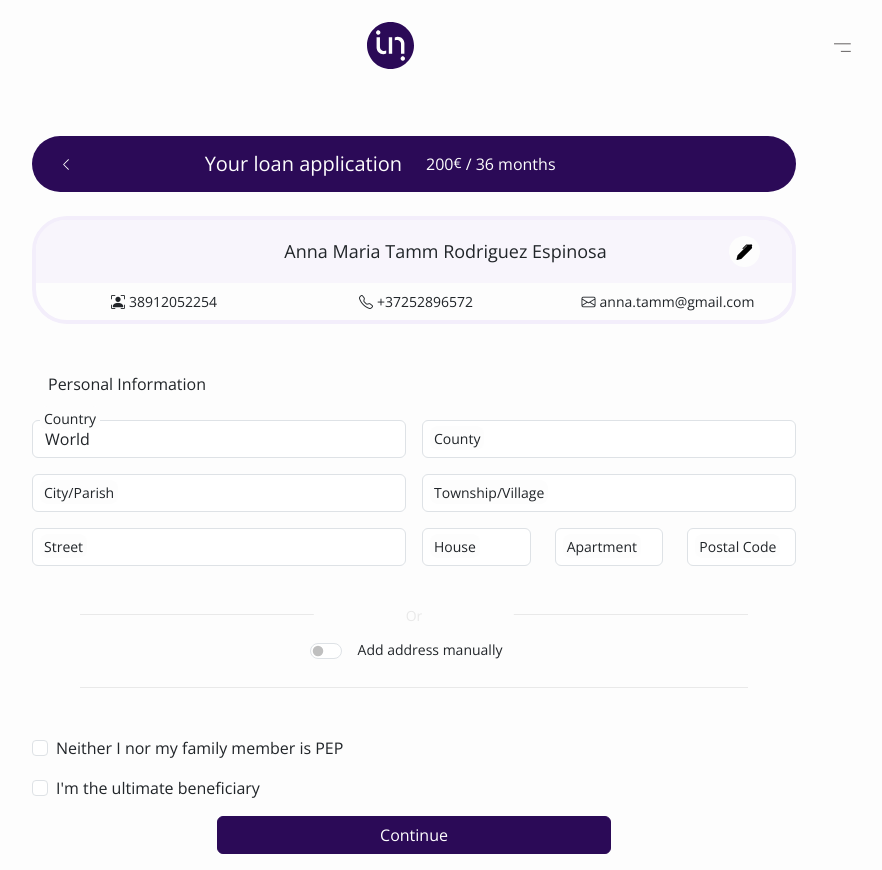
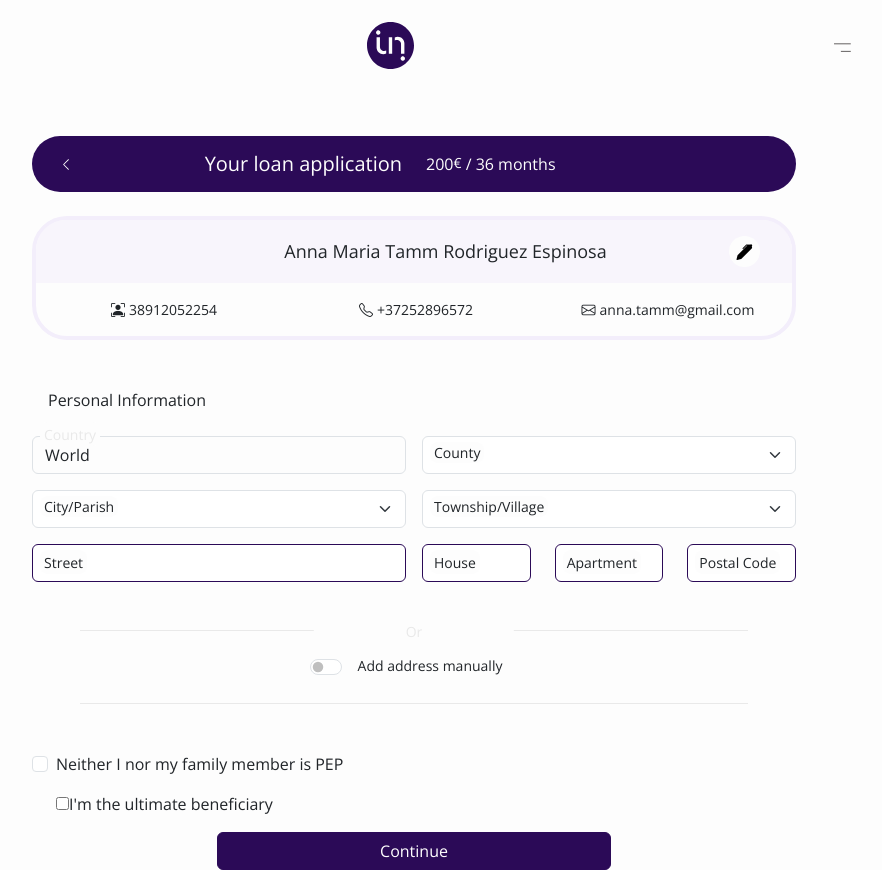
Before and after one commit to dudeDeni/inbank-test, a Vue app: page / in a window 1280 px wide. Shown: the whole page, without its empty margins (226-1108 px from the left). Built offline with nearby package versions, Linux system fonts and the light colour scheme.

Commit message:
added option form

```diff
--- a/src/components/LoanForm.vue
+++ b/src/components/LoanForm.vue
@@ -10,6 +10,7 @@
       <!-- Personal information section -->
       <div class="mb-4 mx-3">Personal Information</div>
       <ManualForm
+        v-if="isFormManual"
         :country="formData.country"
         :city="formData.city"
         :county="formData.county"
@@ -20,7 +21,21 @@
         :postal-code="formData.postalCode"
         @update="updateFields($event)"
       />
-      <!-- <OptionForm /> -->
+      <OptionForm
+        v-if="!isFormManual"
+        :country="formData.country"
+        :city="formData.city"
+        :county="formData.county"
+        :town-ship="formData.townShip"
+        :street="formData.street"
+        :house="formData.house"
+        :apartment="formData.apartment"
+        :postal-code="formData.postalCode"
+        :cities="cities"
+        :counties="counties"
+        :towns="towns"
+        @update="updateFields($event)"
+      />
 
       <CheckboxManual @check-manually="toggleManualFields"/>
 
@@ -30,7 +45,7 @@
       </div>
 
       <div class="mb-3 form-check">
-        <input type="checkbox" class="form-check-input" id="beneficiaryCheck" v-model="formData.beneficiaryCheck">
+        <input type="checkbox" class="" id="beneficiaryCheck" v-model="formData.beneficiaryCheck">
         <label class="form-check-label" for="beneficiaryCheck">I'm the ultimate beneficiary</label>
       </div>
 
@@ -50,6 +65,7 @@ import ManualForm from './forms/ManualForm.vue';
 import { ref } from 'vue'
 import OptionForm from './forms/OptionForm.vue';
 
+
 const formData = ref({
   country: 'World',
   city: null,
@@ -59,10 +75,13 @@ const formData = ref({
   house: null,
   apartment: null,
   postalCode: null,
-  manualAddress: null,
   pepCheck: null,
   beneficiaryCheck: null
 })
+
+const cities = ref(['Tallinn', 'Tartu', 'Pärnu', 'Rapla', 'Jõhvi'])
+const counties = ref(['Harjumaa', 'Ida-Virumaa', 'Põlvamaa', 'Järvamaa', 'Jõgevamaa', 'Saaremaa'])
+const towns = ref(['Keila', 'Kalamaja', 'Pirita', 'Lasnamäe', 'Nõmme', 'Kakumäe'])
 
 const isFormManual = ref(false);
 
--- a/src/components/UserInfoAccordion.vue
+++ b/src/components/UserInfoAccordion.vue
@@ -25,7 +25,7 @@
             <button class="bg-textWhite rounded-circle border-0 " style="width: 31px;height: 31px;" type="button" data-bs-toggle="collapse" data-bs-target="#collapseOne" aria-expanded="true" aria-controls="collapseOne" @click="editForm()"><i class="bi bi-pen-fill"></i></button>
           </div>
         </div>
-        <div id="collapseOne" class="py-2 accordion-collapse collapse show" data-bs-parent="#accordionExample">
+        <div id="collapseOne" class="py-3 accordion-collapse collapse show" data-bs-parent="#accordionExample">
           <div class="row m-0 text-center fs-6">
             <div class="col">
               <i class="bi bi-person-bounding-box mx-1"></i>{{userData.id_code}}
--- a/src/components/forms/ManualForm.vue
+++ b/src/components/forms/ManualForm.vue
@@ -1,7 +1,7 @@
 <template>
   <div class="row g-3 mb-3">
     <div class="col">
-      <CustomInput :label="'Country'" :type="'text'" :id="'country'" :model-value="fields.country" @update="updateField($event, 'country')"/>
+      <CustomInput :disabled="true" :label="'Country'" :type="'text'" :id="'country'" :model-value="fields.country" @update="updateField($event, 'country')"/>
     </div>
     <div class="col">
       <CustomInput :label="'County'" :type="'county'" :id="'county'" :model-value="fields.county" @update="updateField($event, 'county')"/>
@@ -12,7 +12,7 @@
       <CustomInput :label="'City/Parish'" :type="'address-level1'" :id="'address-level1'" :model-value="fields.city" @update="updateField($event, 'city')"/>
     </div>
     <div class="col">
-      <CustomInput :label="'Township/Village'" :type="'town'" :id="'town'" :model-value="fields.townShip" @update="updateField($event, 'town')"/>
+      <CustomInput :label="'Township/Village'" :type="'town'" :id="'town'" :model-value="fields.townShip" @update="updateField($event, 'townShip')"/>
     </div>
   </div>
   <div class="row g-3 mb-3">
--- a/src/components/forms/OptionForm.vue
+++ b/src/components/forms/OptionForm.vue
@@ -1,46 +1,49 @@
 <template>
-  <div class="mb-3">
-    <label for="country" class="form-label">Country</label>
-    <select id="country" class="form-select" v-model="props.country">
-      <option selected>World</option>
-      <!-- Populate with actual country options -->
-    </select>
-  </div>
-
-  <div class="row g-3 mb-3">
-    <div class="col-md">
-      <label for="city" class="form-label">City / Parish</label>
-      <input type="text" id="city" class="form-control" v-model="props.city">
+  <div>
+    <div class="row g-3 mb-3">
+      <div class="col">
+        <CustomInput :disabled="true" :label="'Country'" :type="'text'" :id="'country'" :model-value="fields.country" @update="updateField($event, 'country')"/>
+      </div>
+      <div class="col">
+        <CustomSelect :label="'County'" :id="'county'" :items="props.counties" :model-value="fields.county" @update="updateField($event, 'county')"/>
+      </div>
     </div>
-    <div class="col-md">
-      <label for="county" class="form-label">County</label>
-      <input type="text" id="county" class="form-control" v-model="props.county">
+    <div class="row g-3 mb-3">
+      <div class="col">
+        <CustomSelect :label="'City/Parish'" :id="'address-level1'" :items="props.cities" :model-value="fields.city" @update="updateField($event, 'city')"/>
+      </div>
+      <div class="col">
+        <CustomSelect :label="'Township/Village'" :id="'town'" :items="props.towns" :model-value="fields.townShip" @update="updateField($event, 'town')"/>
+      </div>
     </div>
-  </div>
-
-  <div class="row g-3 mb-3">
-    <div class="col-md">
-      <label for="street" class="form-label">Street</label>
-      <input type="text" id="street" class="form-control" v-model="props.street">
-    </div>
-
-    <div class="col-md-4">
-      <label for="house" class="form-label">House</label>
-      <input type="text" id="house" class="form-control" v-model="props.house">
-    </div>
-
-    <div class="col-md-4">
-      <label for="apartment" class="form-label">Apartment</label>
-      <input type="text" id="apartment" class="form-control" v-model="props.apartment">
-    </div>
-    <div class="col-md-4">
-      <label for="postalCode" class="form-label">Postal Code</label>
-      <input type="text" id="postalCode" class="form-control" v-model="props.postalCode">
+    <div class="row g-3 mb-3">
+      <div class="col">
+        <CustomInput :label="'Street'" :type="'address-line1'" :id="'address-line1'" :model-value="fields.street" @update="updateField($event, 'street')"/>
+      </div>
+      <div class="col">
+        <div class="row">
+          <div class="col">
+            <CustomInput :label="'House'" :type="'house'" :id="'house'" :model-value="fields.house" @update="updateField($event, 'house')"/>
+          </div>
+          <div class="col">
+            <CustomInput :label="'Apartment'" :type="'apartment'" :id="'apartment'" :model-value="fields.apartment" @update="updateField($event, 'apartment')"/>
+          </div>
+          <div class="col">
+            <CustomInput :label="'Postal Code'" :type="'postal_code'" :id="'postal_code'" :model-value="fields.postalCode" @update="updateField($event, 'postalCode')"/>
+          </div>
+        </div>
+      </div>
     </div>
   </div>
 </template>
 
 <script setup>
+import CustomSelect from '../reusables/CustomSelect.vue';
+import CustomInput from '../reusables/CustomInput.vue';
+import { ref } from 'vue'
+
+const emit = defineEmits(['update'])
+
 const props = defineProps({
   country: String,
   city: String,
@@ -49,5 +52,29 @@ const props = defineProps({
   house: String,
   apartment: String,
   postalCode: String,
+  cities: Array,
+  counties: Array,
+  towns: Array
 })
+const fields = ref({
+  country: props.country,
+  city: props.city,
+  county: props.county,
+  townShip: props.townShip,
+  street: props.street,
+  house: props.house,
+  apartment: props.apartment,
+  postalCode: props.postalCode
+})
+
+const updateField = (event, targetField) => {
+  console.log(typeof(event), targetField)
+  fields.value[targetField] = event
+  const payload = {
+    target: targetField,
+    value: event
+  }
+
+  emit('update', payload)
+}
 </script>
--- a/src/components/reusables/CustomInput.vue
+++ b/src/components/reusables/CustomInput.vue
@@ -1,5 +1,5 @@
 <template>
-  <div class="position-relative w-100">
+  <div class="position-relative w-100 fw-lighter" :class="{'text-greyLight': disabled}">
     <div v-if="label" :class="labelClass">
       <label :for="id" class="fs-6"> {{ label }}</label>
     </div>
@@ -10,9 +10,11 @@
       @input="update($event.target.value)"
       v-bind="$attrs"
       class="form-control"
+      :class="{'border border-primary': props.modelValue != '' && !props.modelValue}"
       @focus="toggle('focus')"
       @blur="toggle('blur')"
       :autocomplete="type"
+      :disabled="disabled"
     />
   </div>
 </template>
@@ -31,6 +33,10 @@ const props = defineProps({
   id: {
     type: String,
     default: '',
+  },
+  disabled: {
+    type: Boolean,
+    default: false,
   },
   modelValue: {
     type: [String, null],
--- /dev/null
+++ b/src/components/reusables/CustomSelect.vue
@@ -0,0 +1,67 @@
+<template>
+  <div class="position-relative">
+    <div :class="selectLabelClass" class="fs-6">{{label}}</div>
+    <select :id="id" :autocomplete="id" class="form-select" @input="update($event.target.value)" :placeholder="label" :value="modelValue" >
+      <option v-for="(item, index) in items" :key="index" :value="item">{{item}}</option>
+    </select>
+  </div>
+</template>
+<script setup>
+import { computed, ref } from 'vue'
+
+const props = defineProps({
+  label: {
+    type: [String, Boolean],
+    default: '',
+  },
+  items: {
+    type: Array,
+    default: () => [],
+  },
+  id: {
+    type: String,
+    default: '',
+  },
+  ariaLabel: {
+    type: String,
+    default: '',
+  },
+  disabled: {
+    type: Boolean,
+    default: false,
+  },
+  modelValue: {
+    type: [String, null],
+    default: '',
+  }
+})
+
+const emit = defineEmits(['update'])
+const isActive = ref(props.modelValue ? true : false)
+
+const update = (value) => {
+  isActive.value = true
+  emit('update', value)
+}
+
+const selectLabelClass = computed(() => ({
+  'position-absolute bg-textWhite rounded-3': true,
+  'px-1': true,
+  'up': isActive.value,
+  'down': !isActive.value
+}))
+</script>
+
+<style scoped>
+.up {
+  top: -0.9rem;
+  left: 0.5rem;
+  transition: all 0.2s ease-out;
+}
+
+.down {
+  top: 6px;
+  left: 0.5rem;
+  transition: all 0.2s ease-out;
+}
+</style>
--- a/src/scss/abstracts/_variables.scss
+++ b/src/scss/abstracts/_variables.scss
@@ -3,6 +3,7 @@ $primary: #2B0A57;
 $secondary: #3A156C;
 $textWhite: #FDFDFD;
 $transparent: transparent;
+$grayLight: #E9E9E9;
 
 $theme-colors: (
   "primary": $primary,
@@ -13,7 +14,7 @@ $theme-colors: (
   "info": #F8F5FC,
   "light": #F3EEFB,
   "grey": #9C9C9C,
-  "greyLight": #E9E9E9,
+  "greyLight": $grayLight,
   "green": #53CBA0,
   // "warning":    $warning,
   // "light":      $light,
@@ -51,6 +52,7 @@ $form-check-input-focus-box-shadow: #FDFDFD;
 $input-focus-bg: #FDFDFD;
 $input-focus-width:0;
 $input-focus-box-shadow: #FDFDFD;
+$input-disabled-bg: $textWhite;
 // Fonts
 $h5-font-size: 20px;
 $h6-font-size: 14px;
```
